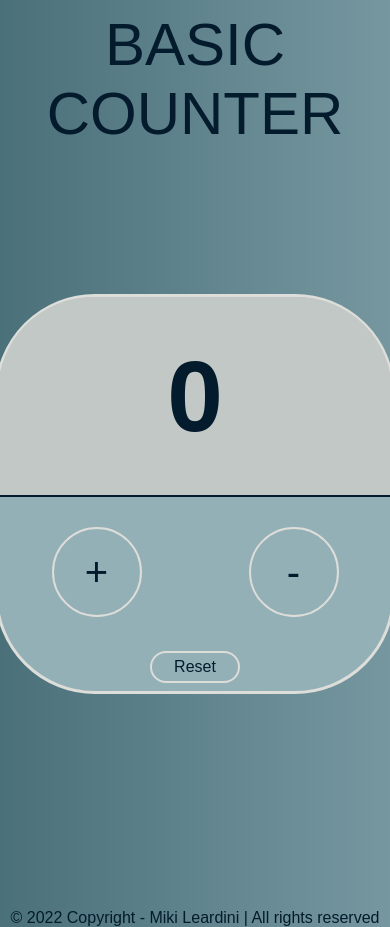
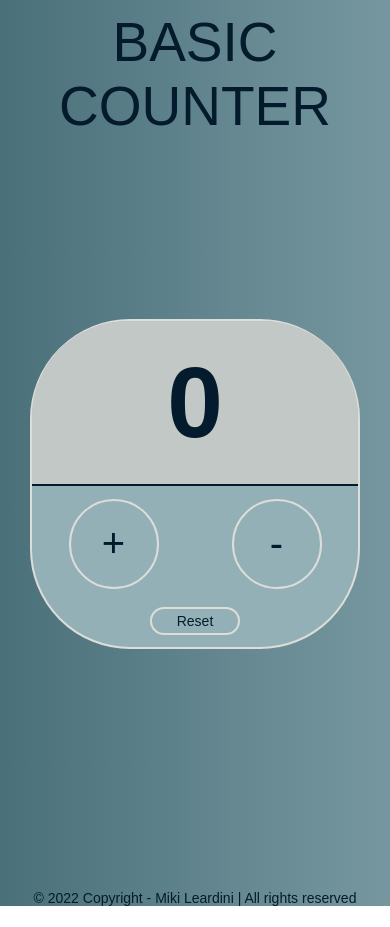
Before and after one commit to emptinxss/counter, a plain HTML site: page index.html in a window 390 px wide. After the commit the page ends 906 px from the top, so only its background shows below. Drawn offline with Linux system fonts and the light colour scheme.

Commit message:
Update styles.css

```diff
--- a/assets/css/styles.css
+++ b/assets/css/styles.css
@@ -106,3 +106,37 @@ footer a {
     color: #041b2d;
     text-decoration: none;
 }
+
+@media screen and (max-width: 493px) {
+
+    header {
+        font-size: 55px;
+    }
+
+    .container {
+        height: 330px;
+        width: 330px;
+        border: 2px solid #ddddda;
+
+    }
+
+    .screen {
+        height: 165px;
+    }
+
+    .controls {
+        width: 326px;
+        height: 115px;
+    }
+
+    .reset-button {
+        font-size: 14px;
+        padding: 2px;
+        height: 28px;
+    }
+
+    footer {
+        padding-top: 60px;
+        font-size: 14px;
+    }
+}
```
